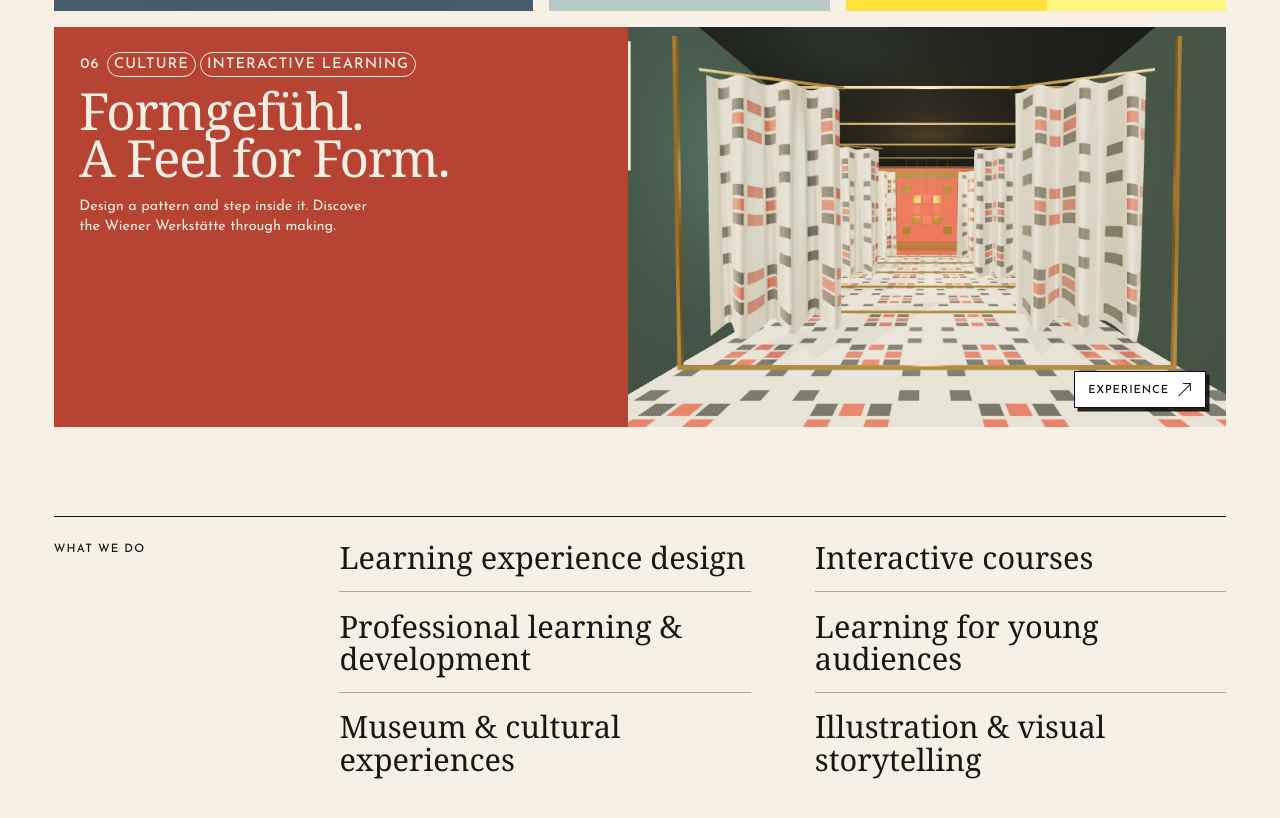
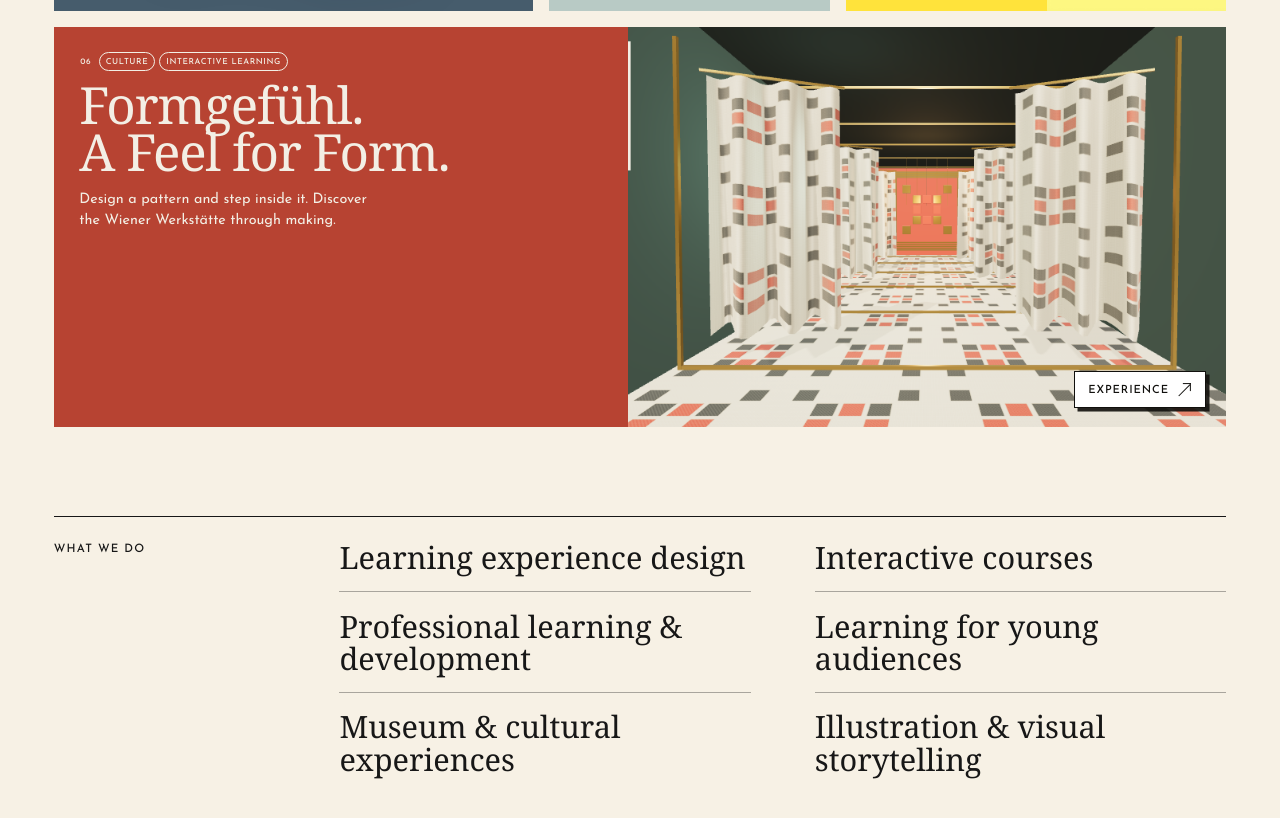
Before and after one commit to salonformat/salon-format-portfolio, an Astro site: page / in a window 1280 px wide. Shown: the part 1499-2317 px from the top of the page. Built offline with nearby package versions, Linux system fonts and the light colour scheme; Astro itself is replaced by a stand-in of ours; grey boxes are pictures that could not be loaded; a web font is replaced by a local one.

Commit message:
Match Formgefühl category size to other portfolio projects

```diff
--- a/src/styles/global.css
+++ b/src/styles/global.css
@@ -614,7 +614,7 @@
 .project-tile--form{grid-column:1/-1;grid-row:3;min-height:25rem;background:#b74332;color:#f3efe5}
 .project-tile--form .tile-copy{max-width:50%}.project-tile--form h3{max-width:16ch;font-size:clamp(2.4rem,4vw,4.4rem)}
 .project-tile--form .tile-copy>p:last-child{max-width:34ch}.project-tile--form .tile-art{left:49%;top:0}
-.project-tile--form .tile-art img{width:100%;height:100%;object-fit:cover}.project-tile--form .tile-number{font-size:11pt}
+.project-tile--form .tile-art img{width:100%;height:100%;object-fit:cover}
 .form-case .case-hero{background:#b74332;color:#f3efe5;grid-template-columns:1fr 1.1fr;gap:3rem;min-height:85svh;padding-top:5rem;padding-bottom:5rem}
 .form-case .case-hero h1{font-size:clamp(3.1rem,6vw,6rem);line-height:1.05;max-width:13ch}.form-case .case-hero h1 em{color:#f3efe5}
 .form-status{font-size:11pt;margin-top:1.5rem}.form-hero-image{margin:0}.form-hero-image img{display:block;width:100%;min-height:22rem;object-fit:cover}.form-hero-image figcaption{margin-top:1rem;font-size:11pt}
```
